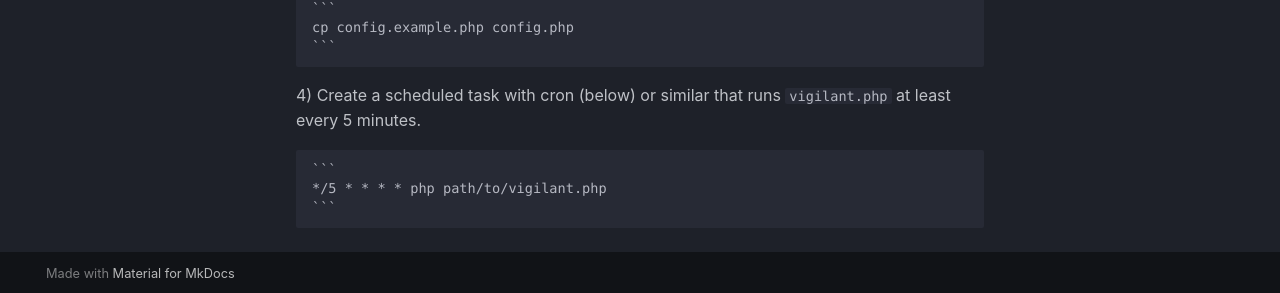
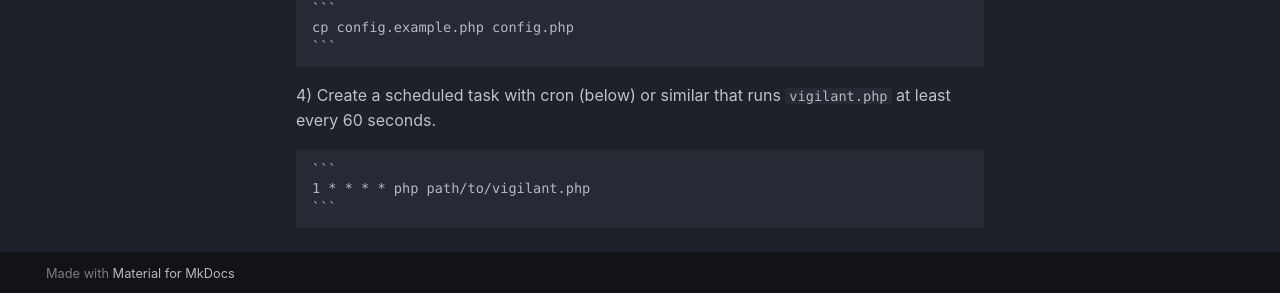
Before and after one commit to VerifiedJoseph/vigilant, an MkDocs documentation site: the page built from docs/install.md, in a window 1280 px wide and 1124 px high. Shown: the part 828-1121 px from the top of the window. Built offline with MkDocs 1.6.1 and Material for MkDocs 9.7.7, drawn with Linux system fonts in a browser that asks for light colours; plug-ins that fetch from the network failed and are left out.

Commit message:
docs: Change cron example (#625)

````diff
--- a/docs/install.md
+++ b/docs/install.md
@@ -34,8 +34,8 @@ volumes:
 	cp config.example.php config.php
 	```
 
-4) Create a scheduled task with cron (below) or similar that runs `vigilant.php` at least every 5 minutes.
+4) Create a scheduled task with cron (below) or similar that runs `vigilant.php` at least every 60 seconds.
 
 	```
-	*/5 * * * * php path/to/vigilant.php
+	1 * * * * php path/to/vigilant.php
 	```
````
